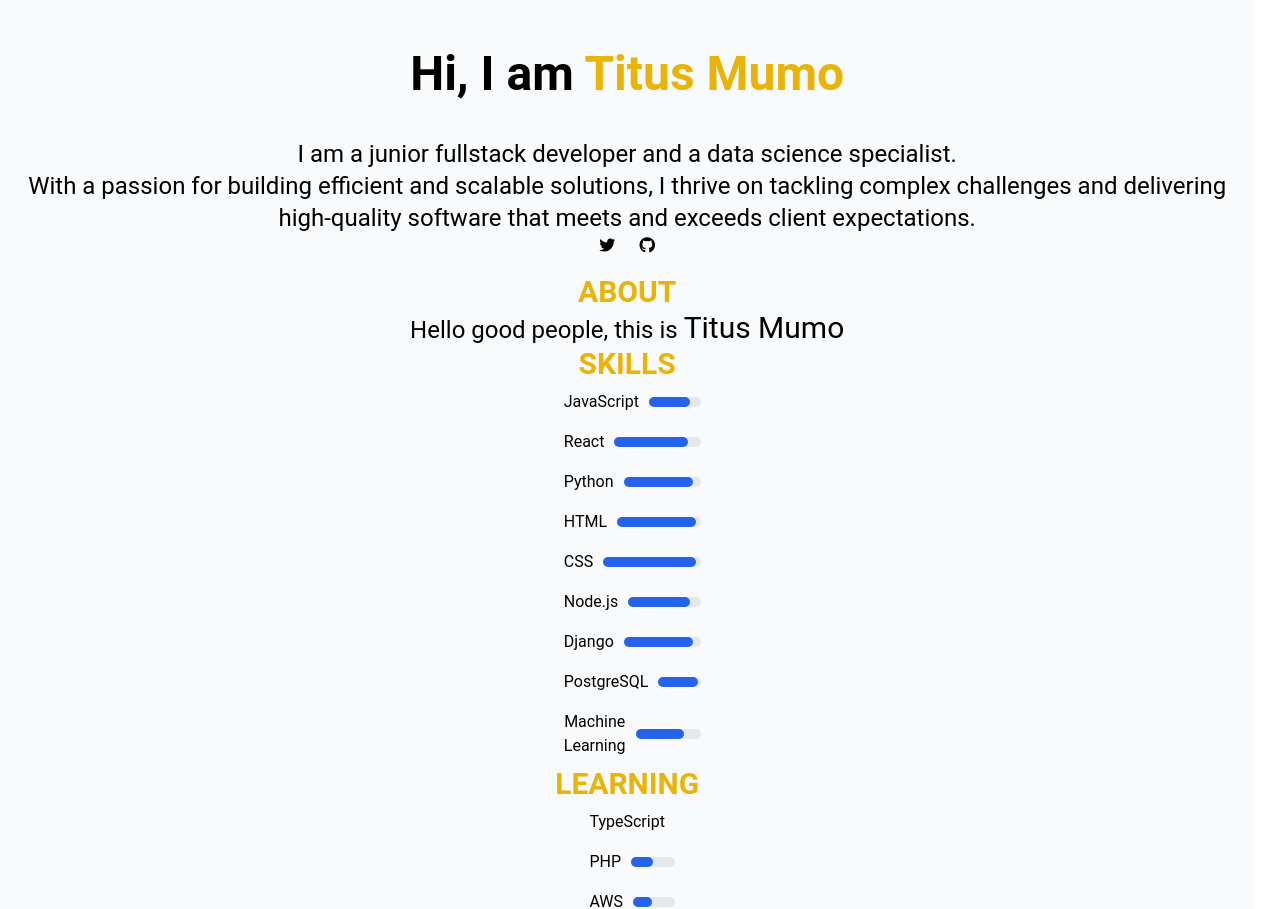
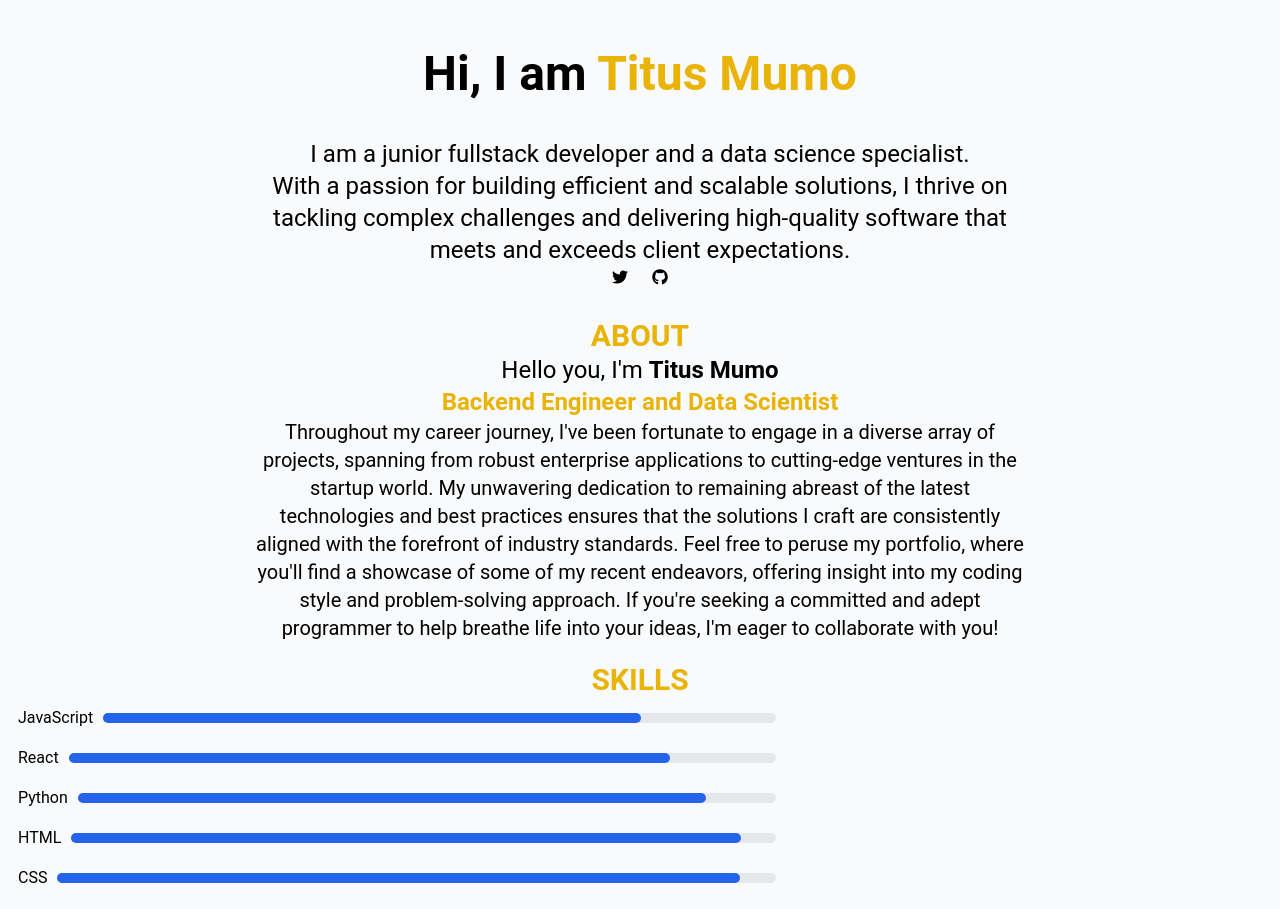
Before and after one commit to titus-mumo/portfolio, a React (Create React App) app: page /projects in a window 1280 px wide. Shown: the part 80-989 px from the top of the page. Built offline with nearby package versions, Linux system fonts and the light colour scheme.

Commit message:
more  functionality

```diff
--- a/src/components/Skills.js
+++ b/src/components/Skills.js
@@ -15,15 +15,15 @@ export const Skills = () => {
     ];
 
     const learning = [
-        {'skill':"TypeScript", "color": '50%'},
+        {'skill':"TypeScript", "color":'60%'},
         {"skill": "PHP", "color":'50%'},
         {"skill":"AWS", "color":'45%'}
     ]
 
     return (
-        <div className="flex flex-col justify-center w-full">
+        <div className="flex flex-col justify-center content-center">
             <p className='text-3xl font-semibold text-yellow-500'>SKILLS</p>
-            <div className="flex flex-col justify-center sm:w-90vw w-90 m-auto">
+            <div className="flex flex-col justify-center max-w-screen-md content-center">
                 {collections.map((collection, index) => {
                     return (
                         <Skill key={index} skill={collection.skill} color={collection.color} />
@@ -31,7 +31,7 @@ export const Skills = () => {
                 })}
             </div>
             <p className='text-3xl font-semibold text-yellow-500'>LEARNING</p>
-            <div className="flex flex-col justify-center w-auto m-auto">
+            <div className="flex flex-col justify-center max-w-screen-md content-center">
                 {learning.map((collection, index) => {
                     return (
                         <Skill key={index} skill={collection.skill} color={collection.color} />
--- a/src/index.css
+++ b/src/index.css
@@ -9,7 +9,7 @@ body {
     sans-serif;
   -webkit-font-smoothing: antialiased;
   -moz-osx-font-smoothing: grayscale;
-  width: 98vw;
+  width: 100vw;
 }
 
 code {
--- a/src/pages/About.js
+++ b/src/pages/About.js
@@ -2,12 +2,24 @@ import React from "react"
 
 export const About = () => {
     return(
-        <div>
+        <div className='mb-5'>
             <p className='text-3xl font-semibold text-yellow-500'>ABOUT</p>
             <div className="dark:text-white">
                 <p className='text-2xl'>
-                    <span>Hello good people, this is </span>
-                    <span className='text-3xl'>Titus Mumo</span>
+                    <span>Hello you, I'm </span>
+                    <span className='font-semibold'>Titus Mumo</span>
+                </p>
+            </div>
+            <div className='flex flex-col justify-center items-center content-center sm:text-xl '>
+                <p className='text-yellow-500 text-2xl font-semibold'>Backend Engineer and Data Scientist</p>
+                <p className='text-black dark:text-white text-2xl sm:text-xl max-w-screen-md flex justify-center content-center'>
+                    Throughout my career journey, I've been fortunate to engage in a diverse array of projects,
+                    spanning from robust enterprise applications to cutting-edge ventures in the startup world.
+                    My unwavering dedication to remaining abreast of the latest technologies and best practices
+                    ensures that the solutions I craft are consistently aligned with the forefront of industry standards.
+                    Feel free to peruse my portfolio, where you'll find a showcase of some of my recent endeavors, offering
+                     insight into my coding style and problem-solving approach. If you're seeking a committed and adept programmer
+                     to help breathe life into your ideas, I'm eager to collaborate with you!
                 </p>
             </div>
         </div>
--- a/src/pages/Collaborate.js
+++ b/src/pages/Collaborate.js
@@ -41,9 +41,9 @@ export const Collaborate = () => {
 
     return(
         <div className="sm:w-sm">
-            <p className='text-3xl font-semibold text-yellow-500'>COLLABORATION</p>
+            <p className='text-3xl font-semibold text-yellow-500'>COLLABORATIONS</p>
             <Toaster />
-            <p className="text-xl font-bold m-2">Interested in working together? Let's talk:</p>
+            <p className="text-2xl font-md m-2 dark:text-white">Interested in working together? Let's talk:</p>
             <form className="max-w-md mx-auto sm:max-w-sm dark:bg-gray-600 p-5 rounded-lg shadow-2 bg-gray-200" method="post" onSubmit={e => handleSubmit(e)}>
             <div className="relative z-0 w-full mb-5 group">
                 <input value = {name} onChange= {e => setName(e.target.value)} type="text" name="name" id="floating_name" className="dark:bg-gray-800 block py-2.5 px-2 w-full rounded-lg text-sm text-gray-900 bg-transparent border-0 border-b-2 border-gray-300 appearance-none dark:text-white dark:border-gray-600 dark:focus:border-blue-500 focus:outline-none focus:ring-0 focus:border-blue-600 peer" placeholder="Your Name" required />
--- a/src/pages/Home.js
+++ b/src/pages/Home.js
@@ -4,14 +4,14 @@ import React from "react"
 export const Home = () => {
 
     return(
-        <main className="sm:w-sm m-2 content-center dark:text-white dark:bg-black p-2 rounded-md shadow-1">
+        <main className="sm:w-sm m-2 content-center dark:text-white dark:bg-black p-2 rounded-md shadow-1 mb-5">
             <h1 className='text-5xl md:m-10 m-5'><b>Hi, I am <span className='text-yellow-500'>Titus Mumo</span></b>
             </h1>
-            <div >
-            <p className='text-2xl w-auto'>
+            <div className='flex flex-col justify-center items-center content-center sm:text-xl '>
+            <p className='text-2xl w-sm'>
              I am a junior fullstack developer and a data science specialist.
             </p>
-            <p className='text-2xl'>With a passion for building efficient and scalable solutions, I thrive on tackling complex challenges and delivering high-quality software that meets and exceeds client expectations.</p>
+            <p className='text-2xl max-w-screen-md flex items-center justify-center'>With a passion for building efficient and scalable solutions, I thrive on tackling complex challenges and delivering high-quality software that meets and exceeds client expectations.</p>
             </div>
             <div>
                 <a target="_blank" href="https://twitter.com/justTitusk" className="st-social-btn">
```
